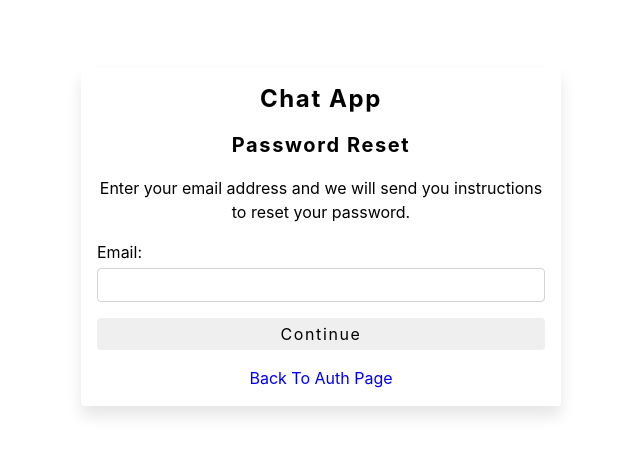
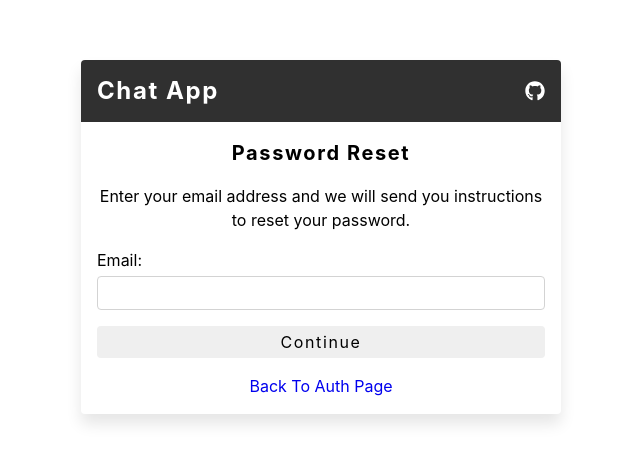
Before and after one commit to DrazhinUstin/Chat_App, a React (Create React App) app: page /reset in a window 1280 px wide. Shown: the part 163-626 px from the top of the page, without its empty margins (319-959 px from the left). Built offline with nearby package versions, Linux system fonts and the light colour scheme; no server answers.

Commit message:
Add header, update sidebar

```diff
--- a/src/components/ChatList.js
+++ b/src/components/ChatList.js
@@ -7,7 +7,7 @@ import { cutString } from '../utils/helpers';
 
 const ChatList = () => {
     const [chats, setChats] = useState([]);
-    const { user } = useAuthContext();
+    const { user, setIsSidebarOpen } = useAuthContext();
     const { selectChat } = useChatContext();
 
     useEffect(() => {
@@ -21,11 +21,18 @@ const ChatList = () => {
         return () => unsubscribe();
     }, [user]);
 
+    const handleClick = (chat) => {
+        selectChat(chat);
+        if (document.documentElement.clientWidth <= 800) {
+            setIsSidebarOpen(false);
+        }
+    };
+
     return (
         <ul className='chat-list'>
             {chats.map(({ id, uid, displayName, lastMessage }) => {
                 return (
-                    <li key={id} onClick={() => selectChat({ id, uid, displayName })}>
+                    <li key={id} onClick={() => handleClick({ id, uid, displayName })}>
                         <span>{displayName[0].toUpperCase()}</span>
                         <div>
                             <p>{displayName}</p>
--- /dev/null
+++ b/src/components/Header.js
@@ -0,0 +1,29 @@
+import { useAuthContext } from '../context/AuthContext';
+import { FaBars, FaGithub } from 'react-icons/fa';
+
+const Header = ({ renderBtn }) => {
+    const { isSidebarOpen, setIsSidebarOpen } = useAuthContext();
+    return (
+        <header className='header'>
+            {renderBtn && (
+                <button
+                    className={`icon ${isSidebarOpen && 'rotate'}`}
+                    onClick={() => setIsSidebarOpen((state) => !state)}
+                >
+                    <FaBars />
+                </button>
+            )}
+            <h2>chat app</h2>
+            <a
+                href='https://github.com/'
+                target='_blank'
+                rel='noopener noreferrer'
+                className='icon github'
+            >
+                <FaGithub />
+            </a>
+        </header>
+    );
+};
+
+export default Header;
--- a/src/components/Sidebar.js
+++ b/src/components/Sidebar.js
@@ -1,9 +1,11 @@
-import { Navbar, UserSearch, ChatList } from './';
+import { useAuthContext } from '../context/AuthContext';
+import { SidebarHeader, UserSearch, ChatList } from './';
 
 const Sidebar = () => {
+    const { isSidebarOpen } = useAuthContext();
     return (
-        <aside className='sidebar'>
-            <Navbar />
+        <aside className={`sidebar ${isSidebarOpen && 'open'}`}>
+            <SidebarHeader />
             <UserSearch />
             <ChatList />
         </aside>
--- a/src/components/Navbar.js
+++ b/src/components/SidebarHeader.js
@@ -3,12 +3,12 @@ import { auth } from '../services/firebase';
 import { useAuthContext } from '../context/AuthContext';
 import { useChatContext } from '../context/ChatContext';
 
-const Navbar = () => {
+const SidebarHeader = () => {
     const { user } = useAuthContext();
     const { selectChat } = useChatContext();
 
     return (
-        <nav className='navbar'>
+        <header className='sidebar-header'>
             <h4>{user.displayName}</h4>
             <button
                 className='btn'
@@ -19,8 +19,8 @@ const Navbar = () => {
             >
                 sign out
             </button>
-        </nav>
+        </header>
     );
 };
 
-export default Navbar;
+export default SidebarHeader;
--- a/src/components/index.js
+++ b/src/components/index.js
@@ -1,10 +1,25 @@
+import Header from './Header';
 import Sidebar from './Sidebar';
-import Navbar from './Navbar';
+import SidebarHeader from './SidebarHeader';
 import UserSearch from './UserSearch';
 import ChatList from './ChatList';
 import Chat from './Chat';
 import ChatHeader from './ChatHeader';
 import MessageList from './MessageList';
 import MessageForm from './MessageForm';
+import AuthForm from './AuthForm';
+import FormField from './FormField';
 
-export { Sidebar, Navbar, UserSearch, ChatList, Chat, ChatHeader, MessageList, MessageForm };
+export {
+    Header,
+    Sidebar,
+    SidebarHeader,
+    UserSearch,
+    ChatList,
+    Chat,
+    ChatHeader,
+    MessageList,
+    MessageForm,
+    AuthForm,
+    FormField,
+};
--- a/src/context/AuthContext.js
+++ b/src/context/AuthContext.js
@@ -7,6 +7,7 @@ const useAuthContext = () => useContext(AuthContext);
 
 const AuthProvider = ({ children }) => {
     const [user, setUser] = useState(null);
+    const [isSidebarOpen, setIsSidebarOpen] = useState(true);
 
     useEffect(() => {
         const unsubscribe = onAuthStateChanged(auth, (user) => {
@@ -15,7 +16,11 @@ const AuthProvider = ({ children }) => {
         return () => unsubscribe();
     }, []);
 
-    return <AuthContext.Provider value={{ user }}>{children}</AuthContext.Provider>;
+    return (
+        <AuthContext.Provider value={{ user, isSidebarOpen, setIsSidebarOpen }}>
+            {children}
+        </AuthContext.Provider>
+    );
 };
 
 export { AuthProvider, useAuthContext };
--- a/src/pages/Auth.js
+++ b/src/pages/Auth.js
@@ -1,7 +1,7 @@
 import { useEffect } from 'react';
 import { useNavigate } from 'react-router-dom';
 import { useAuthContext } from '../context/AuthContext';
-import AuthForm from '../components/AuthForm';
+import { Header, AuthForm } from '../components';
 
 const Auth = () => {
     const { user } = useAuthContext();
@@ -12,8 +12,8 @@ const Auth = () => {
     }, [user, navigate]);
 
     return (
-        <main className='container section'>
-            <h2 className='logo'>chat app</h2>
+        <main className='container'>
+            <Header />
             <AuthForm />
         </main>
     );
--- a/src/pages/Home.js
+++ b/src/pages/Home.js
@@ -1,10 +1,13 @@
-import { Sidebar, Chat } from '../components';
+import { Header, Sidebar, Chat } from '../components';
 
 const Home = () => {
     return (
         <main className='container-lg'>
-            <Sidebar />
-            <Chat />
+            <Header renderBtn />
+            <div className='column-layout'>
+                <Sidebar />
+                <Chat />
+            </div>
         </main>
     );
 };
--- a/src/pages/Reset.js
+++ b/src/pages/Reset.js
@@ -2,7 +2,7 @@ import { useState } from 'react';
 import { useNavigate, Link } from 'react-router-dom';
 import { sendPasswordResetEmail } from 'firebase/auth';
 import { auth } from '../services/firebase';
-import FormField from '../components/FormField';
+import { Header, FormField } from '../components';
 
 const Reset = () => {
     const [isLoading, setIsLoading] = useState(false);
@@ -24,8 +24,8 @@ const Reset = () => {
     };
 
     return (
-        <main className='container section'>
-            <h2 className='logo'>chat app</h2>
+        <main className='container'>
+            <Header />
             <form className='form' onSubmit={handleSubmit}>
                 <h3 className='form-header'>password reset</h3>
                 <p className='form-message'>
--- a/src/scss/index.scss
+++ b/src/scss/index.scss
@@ -67,6 +67,7 @@ button {
 .container {
     max-width: 30rem;
     width: 90vw;
+    overflow: hidden;
     border-radius: $radius;
     box-shadow: $shadow;
 }
@@ -74,8 +75,6 @@ button {
 .container-lg {
     @extend .container;
     max-width: 50rem;
-    display: grid;
-    grid-template-columns: 1fr 2fr;
 }
 
 .section {
@@ -86,8 +85,24 @@ button {
     @include grid-center;
 }
 
+.header {
+    @include flex-between;
+    padding: 1rem;
+    background-color: $clr-black;
+    color: $clr-white;
+
+    .icon {
+        color: $clr-white;
+        transition: $trans-ease;
+
+        &.rotate {
+            transform: rotate(90deg);
+        }
+    }
+}
+
 .form {
-    margin-top: 1rem;
+    padding: 1rem;
 
     &-header {
         text-align: center;
@@ -136,6 +151,7 @@ button {
     @extend .form;
     display: flex;
     column-gap: 0.5rem;
+    padding: unset;
 }
 
 .btn {
@@ -166,6 +182,17 @@ button {
     animation: spinner 0.5s linear 0s infinite;
 }
 
+.icon {
+    display: inline-block;
+    border: none;
+    background-color: transparent;
+    font-size: 1rem;
+
+    &.github {
+        font-size: 1.25rem;
+    }
+}
+
 .text-link {
     display: inline-block;
     border: none;
@@ -175,17 +202,44 @@ button {
     text-transform: capitalize;
 }
 
-.logo {
-    text-align: center;
+.column-layout {
+    position: relative;
+    display: grid;
+    grid-template-columns: auto 1fr;
+
+    @media screen and (max-width: 800px) {
+        grid-template-columns: unset;
+    }
 }
 
 .sidebar {
+    width: 16rem;
+    margin-left: -16rem;
     padding: 1rem;
+    background-color: $clr-white;
     box-shadow: $shadow;
-}
+    transition: $trans-ease;
+    z-index: 1;
 
-.navbar {
-    @include flex-between;
+    &-header {
+        @include flex-between;
+        margin-bottom: 1rem;
+    }
+
+    &.open {
+        transform: translateX(0);
+        margin-left: 0;
+    }
+
+    @media screen and (max-width: 800px) {
+        position: absolute;
+        top: 0;
+        left: 0;
+        width: 100%;
+        height: 100%;
+        transform: translateX(-100%);
+        margin-left: 0;
+    }
 }
 
 .user-list,
@@ -226,10 +280,6 @@ button {
         button {
             min-width: 7.5rem;
         }
-    }
-
-    form {
-        margin-top: unset;
     }
 }
 
--- a/src/services/firebase.js
+++ b/src/services/firebase.js
@@ -1,4 +1,3 @@
-// Import the functions you need from the SDKs you need
 import { initializeApp } from 'firebase/app';
 import { getAuth } from 'firebase/auth';
 import { getFirestore } from 'firebase/firestore';
@@ -6,11 +5,11 @@ import { getStorage } from 'firebase/storage';
 
 const firebaseConfig = {
     apiKey: process.env.REACT_APP_FIREBASE_API_KEY,
-    authDomain: 'chat-d9d8c.firebaseapp.com',
-    projectId: 'chat-d9d8c',
-    storageBucket: 'chat-d9d8c.appspot.com',
-    messagingSenderId: '112037357500',
-    appId: '1:112037357500:web:3ade32125468db79efedb9',
+    authDomain: process.env.REACT_APP_FIREBASE_AUTH_DOMAIN,
+    projectId: process.env.REACT_APP_FIREBASE_PROJECT_ID,
+    storageBucket: process.env.REACT_APP_FIREBASE_STORAGE_BUCKET,
+    messagingSenderId: process.env.REACT_APP_FIREBASE_MESSAGING_SENDER_ID,
+    appId: process.env.REACT_APP_FIREBASE_APP_ID,
 };
 
 const app = initializeApp(firebaseConfig);
```
